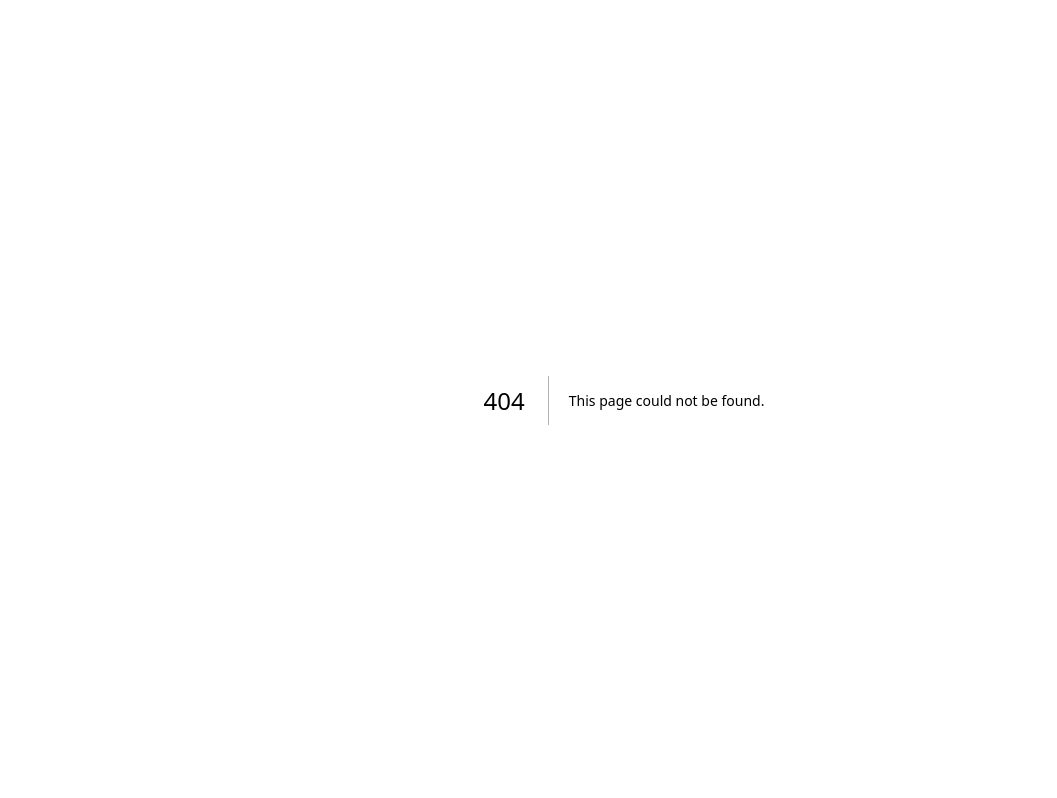
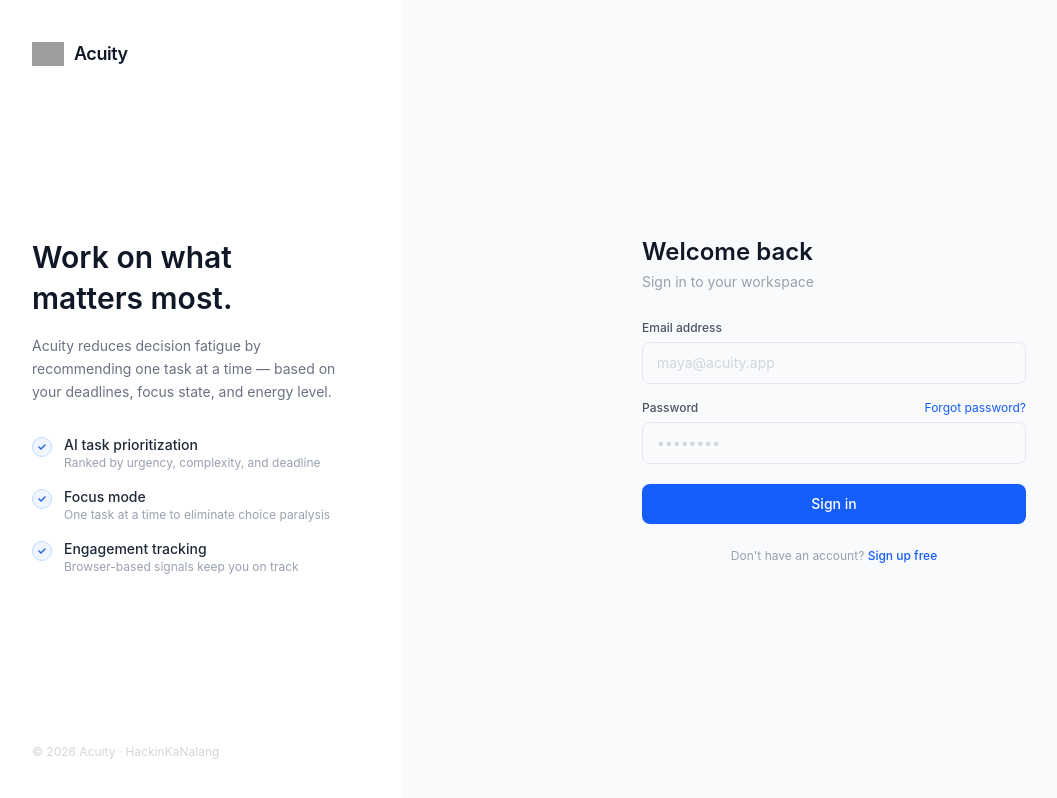
Before and after one commit to shanaczane/acuity, a Next.js app in the folder web/: page /login in a window 1280 px wide. Before the commit this address had no page. Shown: the whole page, without its empty margins (16-1073 px from the left). Built offline with nearby package versions, Linux system fonts and the light colour scheme; grey boxes are pictures that could not be loaded.

Commit message:
feat(web): redesign login page with Acuity blue design system and real logo

```diff
--- /dev/null
+++ b/web/app/login/page.tsx
@@ -0,0 +1,197 @@
+"use client"
+
+import { useState } from "react"
+import { signIn } from "next-auth/react"
+import { useRouter } from "next/navigation"
+import Image from "next/image"
+
+export default function LoginPage() {
+  const router = useRouter()
+  const [isRegister, setIsRegister] = useState(false)
+  const [form, setForm] = useState({ name: "", email: "", password: "" })
+  const [error, setError] = useState("")
+  const [loading, setLoading] = useState(false)
+
+  const handleChange = (e: React.ChangeEvent<HTMLInputElement>) => {
+    setForm({ ...form, [e.target.name]: e.target.value })
+  }
+
+  const handleSubmit = async (e: React.FormEvent) => {
+    e.preventDefault()
+    setError("")
+    setLoading(true)
+
+    if (isRegister) {
+      const res = await fetch("/api/auth/register", {
+        method: "POST",
+        headers: { "Content-Type": "application/json" },
+        body: JSON.stringify(form),
+      })
+      const data = await res.json()
+      if (!res.ok) {
+        setError(data.error)
+        setLoading(false)
+        return
+      }
+    }
+
+    const result = await signIn("credentials", {
+      email: form.email,
+      password: form.password,
+      redirect: false,
+    })
+
+    if (result?.error) {
+      setError("Invalid email or password")
+      setLoading(false)
+      return
+    }
+
+    router.push("/dashboard")
+  }
+
+  return (
+    <div className="min-h-screen bg-gray-50 flex" style={{ fontFamily: "Inter, -apple-system, sans-serif" }}>
+      {/* Left panel — branding */}
+      <div className="hidden lg:flex flex-col justify-between w-[420px] bg-white border-r border-gray-100 px-12 py-10 flex-shrink-0">
+        <div className="flex items-center gap-2.5">
+          <Image src="/logo.png" alt="Acuity" width={32} height={32} />
+          <span className="font-semibold text-gray-900 text-lg tracking-tight">Acuity</span>
+        </div>
+
+        <div>
+          <h1 className="text-3xl font-semibold text-gray-900 leading-snug mb-4">
+            Work on what <br /> matters most.
+          </h1>
+          <p className="text-gray-500 text-sm leading-relaxed">
+            Acuity reduces decision fatigue by recommending one task at a time — based on your deadlines, focus state, and energy level.
+          </p>
+
+          <div className="mt-8 flex flex-col gap-4">
+            {[
+              { label: "AI task prioritization", desc: "Ranked by urgency, complexity, and deadline" },
+              { label: "Focus mode", desc: "One task at a time to eliminate choice paralysis" },
+              { label: "Engagement tracking", desc: "Browser-based signals keep you on track" },
+            ].map((f) => (
+              <div key={f.label} className="flex items-start gap-3">
+                <div className="w-5 h-5 rounded-full bg-blue-50 border border-blue-200 flex items-center justify-center mt-0.5 shrink-0">
+                  <svg width="10" height="10" viewBox="0 0 10 10" fill="none">
+                    <path d="M2 5l2 2 4-4" stroke="#2563eb" strokeWidth="1.5" strokeLinecap="round" strokeLinejoin="round" />
+                  </svg>
+                </div>
+                <div>
+                  <p className="text-sm font-medium text-gray-800">{f.label}</p>
+                  <p className="text-xs text-gray-400">{f.desc}</p>
+                </div>
+              </div>
+            ))}
+          </div>
+        </div>
+
+        <p className="text-xs text-gray-300">© 2026 Acuity · HackinKaNalang</p>
+      </div>
+
+      {/* Right panel — form */}
+      <div className="flex-1 flex items-center justify-center px-6 py-10">
+        <div className="w-full max-w-sm">
+          {/* Mobile logo */}
+          <div className="flex items-center gap-2 mb-8 lg:hidden">
+            <Image src="/logo.png" alt="Acuity" width={28} height={28} />
+            <span className="font-semibold text-gray-900">Acuity</span>
+          </div>
+
+          <h2 className="text-2xl font-semibold text-gray-900 mb-1">
+            {isRegister ? "Create your account" : "Welcome back"}
+          </h2>
+          <p className="text-sm text-gray-400 mb-7">
+            {isRegister
+              ? "Start managing your tasks with AI"
+              : "Sign in to your workspace"}
+          </p>
+
+          <form onSubmit={handleSubmit} className="flex flex-col gap-4">
+            {isRegister && (
+              <div className="flex flex-col gap-1.5">
+                <label className="text-xs font-medium text-gray-600">Full name</label>
+                <input
+                  name="name"
+                  type="text"
+                  placeholder="Maya Reyes"
+                  value={form.name}
+                  onChange={handleChange}
+                  className="w-full border border-gray-200 rounded-lg px-3.5 py-2.5 text-sm text-gray-900 placeholder-gray-300 outline-none focus:border-blue-500 focus:ring-2 focus:ring-blue-100 transition-all"
+                  required
+                />
+              </div>
+            )}
+
+            <div className="flex flex-col gap-1.5">
+              <label className="text-xs font-medium text-gray-600">Email address</label>
+              <input
+                name="email"
+                type="email"
+                placeholder="maya@acuity.app"
+                value={form.email}
+                onChange={handleChange}
+                className="w-full border border-gray-200 rounded-lg px-3.5 py-2.5 text-sm text-gray-900 placeholder-gray-300 outline-none focus:border-blue-500 focus:ring-2 focus:ring-blue-100 transition-all"
+                required
+              />
+            </div>
+
+            <div className="flex flex-col gap-1.5">
+              <div className="flex items-center justify-between">
+                <label className="text-xs font-medium text-gray-600">Password</label>
+                {!isRegister && (
+                  <button type="button" className="text-xs text-blue-600 hover:underline">
+                    Forgot password?
+                  </button>
+                )}
+              </div>
+              <input
+                name="password"
+                type="password"
+                placeholder="••••••••"
+                value={form.password}
+                onChange={handleChange}
+                className="w-full border border-gray-200 rounded-lg px-3.5 py-2.5 text-sm text-gray-900 placeholder-gray-300 outline-none focus:border-blue-500 focus:ring-2 focus:ring-blue-100 transition-all"
+                required
+              />
+            </div>
+
+            {error && (
+              <div className="bg-red-50 border border-red-100 rounded-lg px-3.5 py-2.5">
+                <p className="text-xs text-red-500">{error}</p>
+              </div>
+            )}
+
+            <button
+              type="submit"
+              disabled={loading}
+              className="w-full bg-blue-600 hover:bg-blue-700 disabled:opacity-50 text-white rounded-lg py-2.5 text-sm font-medium transition-colors mt-1 cursor-pointer"
+            >
+              {loading
+                ? "Please wait…"
+                : isRegister
+                ? "Create account"
+                : "Sign in"}
+            </button>
+          </form>
+
+          <p className="text-xs text-gray-400 text-center mt-6">
+            {isRegister ? "Already have an account?" : "Don't have an account?"}{" "}
+            <button
+              type="button"
+              className="text-blue-600 font-medium hover:underline"
+              onClick={() => {
+                setIsRegister(!isRegister)
+                setError("")
+              }}
+            >
+              {isRegister ? "Sign in" : "Sign up free"}
+            </button>
+          </p>
+        </div>
+      </div>
+    </div>
+  )
+}
```
